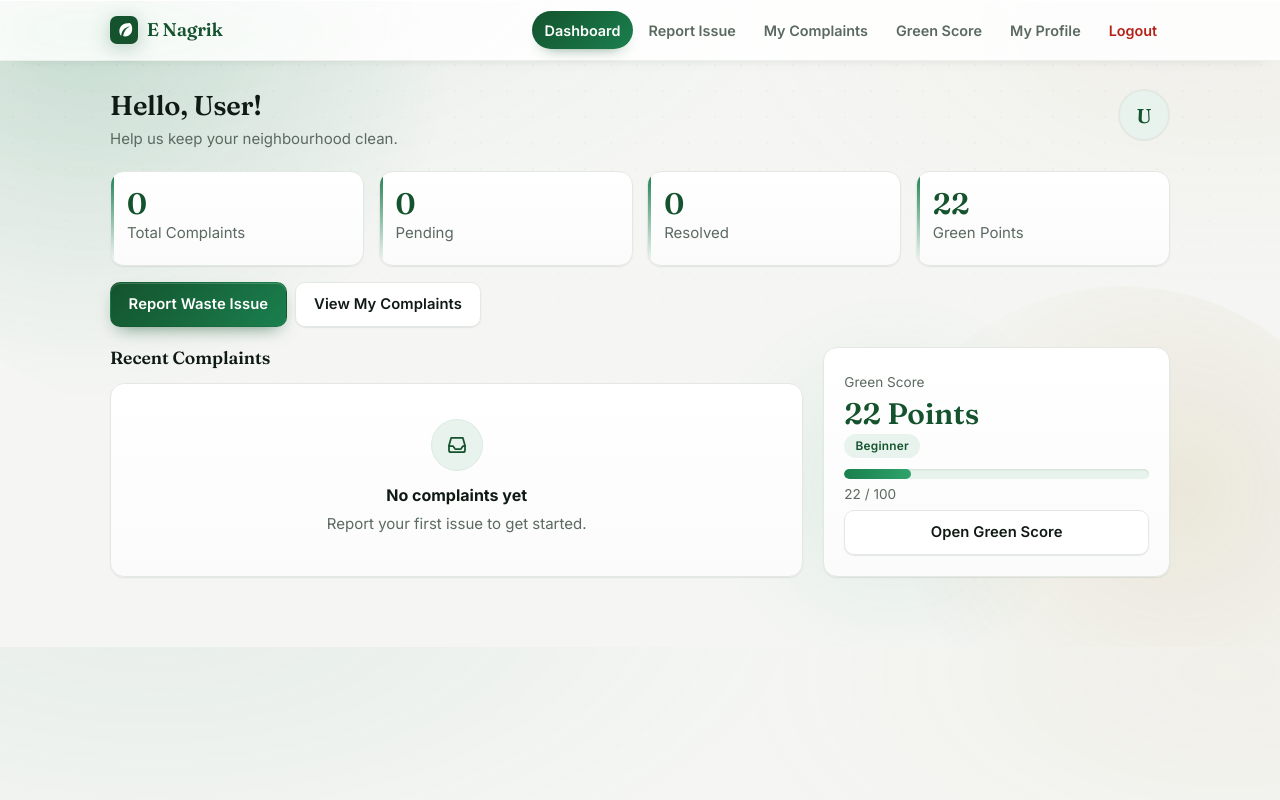
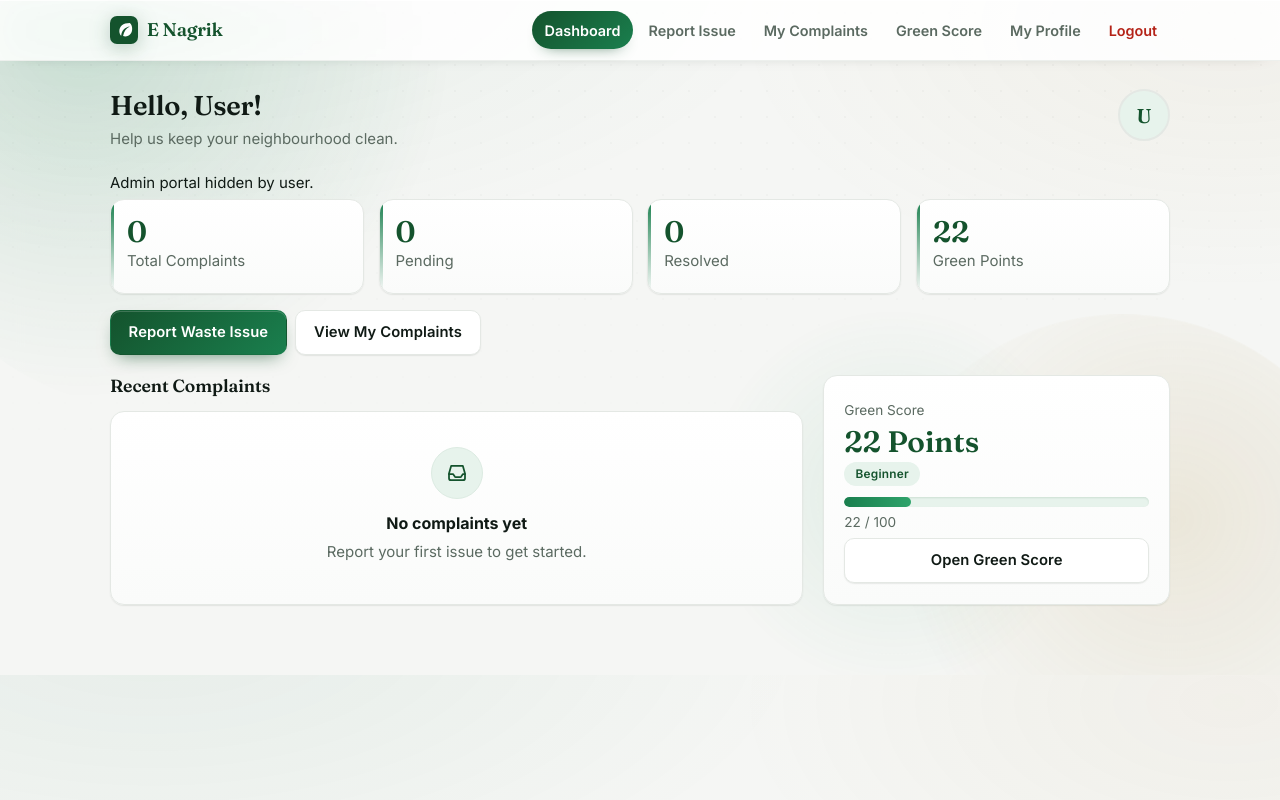
Before and after one commit to jaibajpai962-hash/E---Nagrik, a Flask app: page /citizen/dashboard in a window 1280 px wide. Run offline with Flask 3, Linux system fonts and the light colour scheme; a user stored in the database is signed in; some libraries are stand-ins or nearby versions.

Commit message:
Add admin portal notice to dashboard

```diff
--- a/templates/citizen/dashboard.html
+++ b/templates/citizen/dashboard.html
@@ -1,7 +1,7 @@
 {% extends 'layout_citizen.html' %}{% from '_macros.html' import summary, complaint_card, empty %}
 {% block title %}Dashboard{% endblock %}
 {% block content %}
-<div class="dashboard-heading"><div><h1>Hello, {{ user.name.split()[0] }}!</h1><p class="muted mb">Help us keep your neighbourhood clean.</p></div>
+<div class="dashboard-heading"><div><h1>Hello, {{ user.name.split()[0] }}!</h1><p class="muted mb">Help us keep your neighbourhood clean.</p><p>Admin portal hidden by user.</p></div>
   <a class="dashboard-avatar" href="{{ url_for('profile') }}" aria-label="Open My Profile">
     {% if user.photo %}<img src="{{ url_for('static', filename='uploads/' + user.photo) }}" alt="Profile photo">
     {% else %}<span>{{ user.name[:1]|upper }}</span>{% endif %}
```
